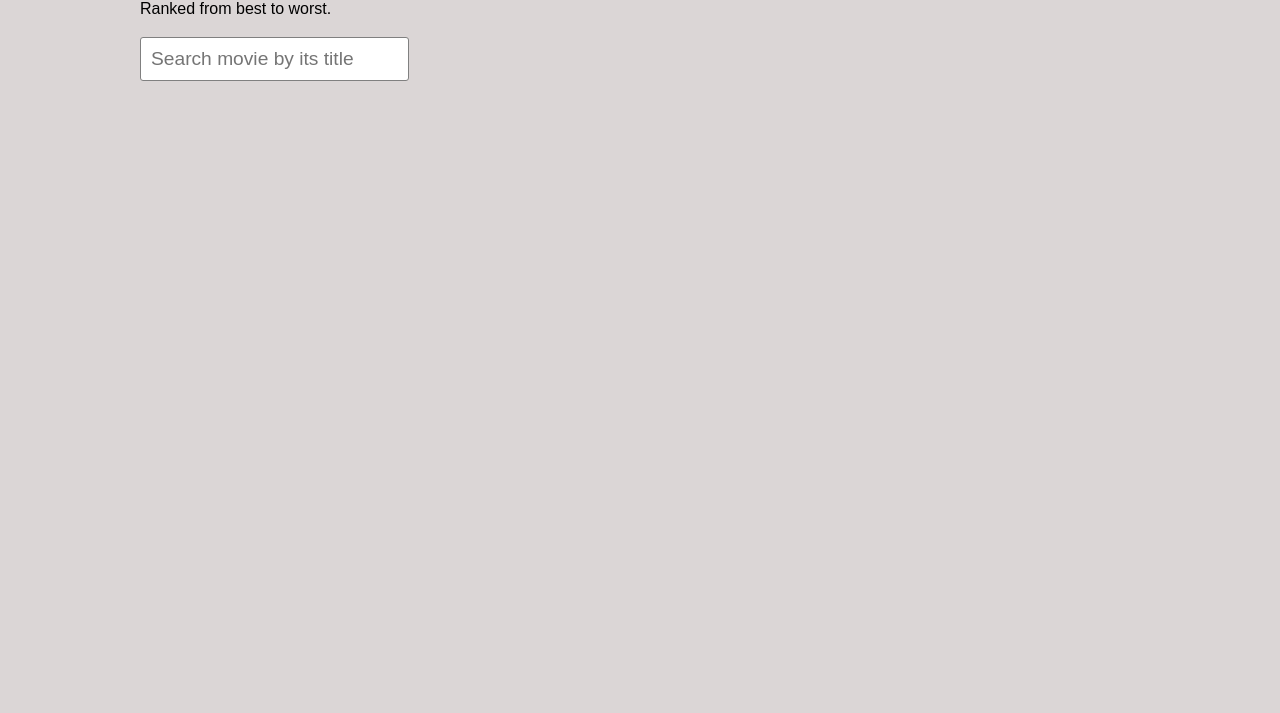
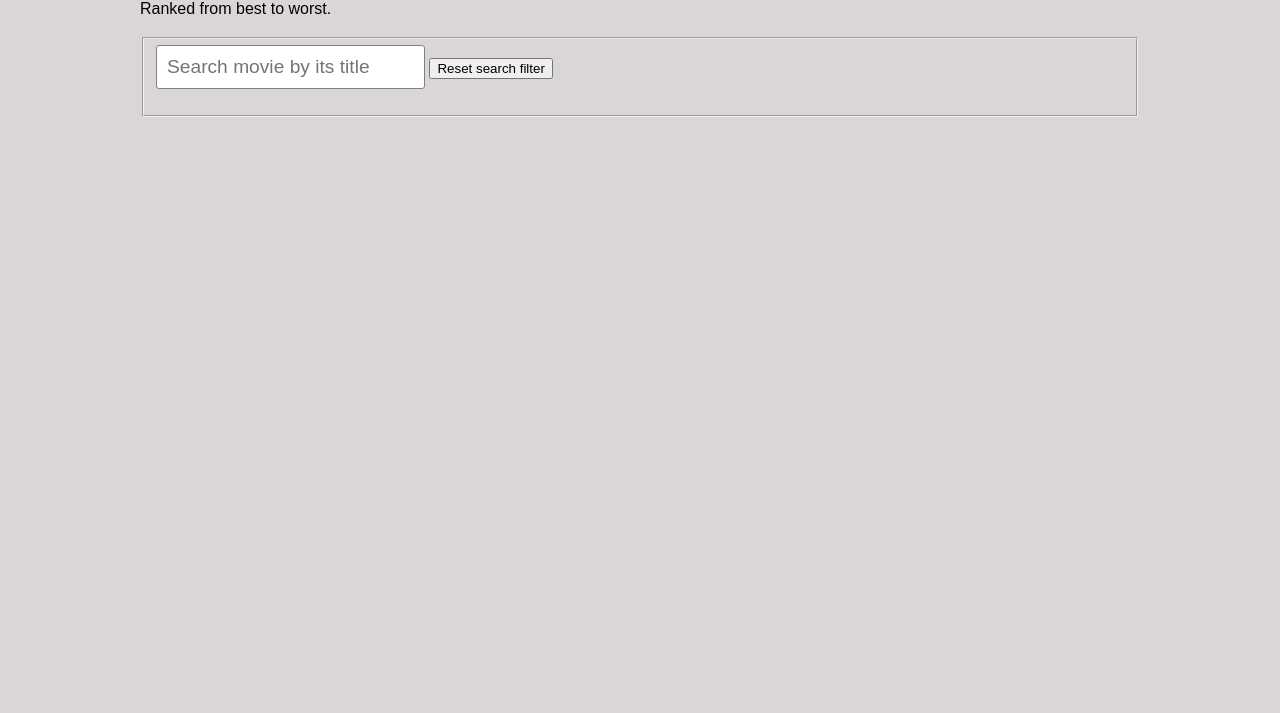
Before and after one commit to vakodrazan/WKP9, a plain HTML site: page index.html in a window 1280 px wide. Shown: the part 87-800 px from the top of the page. Drawn offline with Linux system fonts and the light colour scheme; no server answers.

Commit message:
Create a reset button element to reset the input search

```diff
--- a/index.html
+++ b/index.html
@@ -21,7 +21,11 @@
                         Ranked from best to worst.
                     </p>
                 </header>
-                <input type="search" name="search" id="search" placeholder="Search movie by its title">
+                <fieldset>
+                    <input type="search" name="search" id="search" placeholder="Search movie by its title">
+                    <button class="reset">Reset search filter</button>
+                </fieldset>
+
                 <div class="container"></div>
             </div>
         </main>
```
